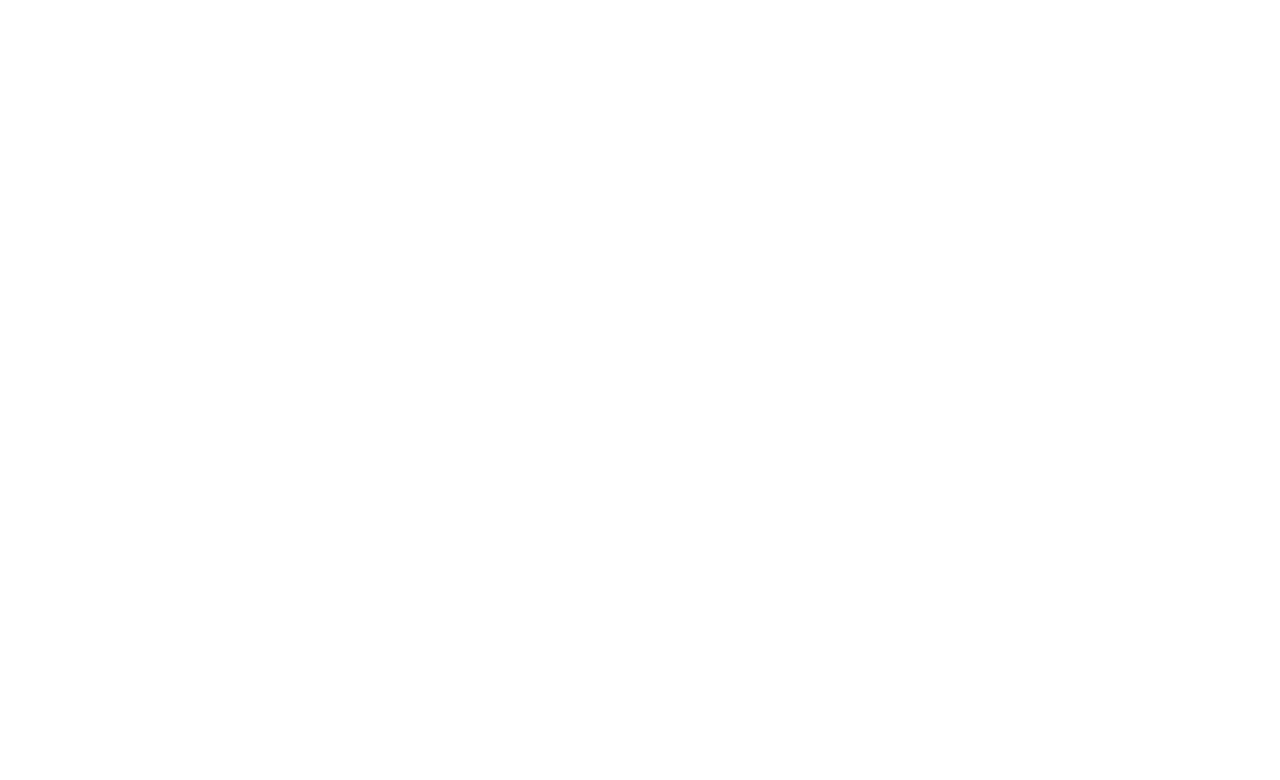
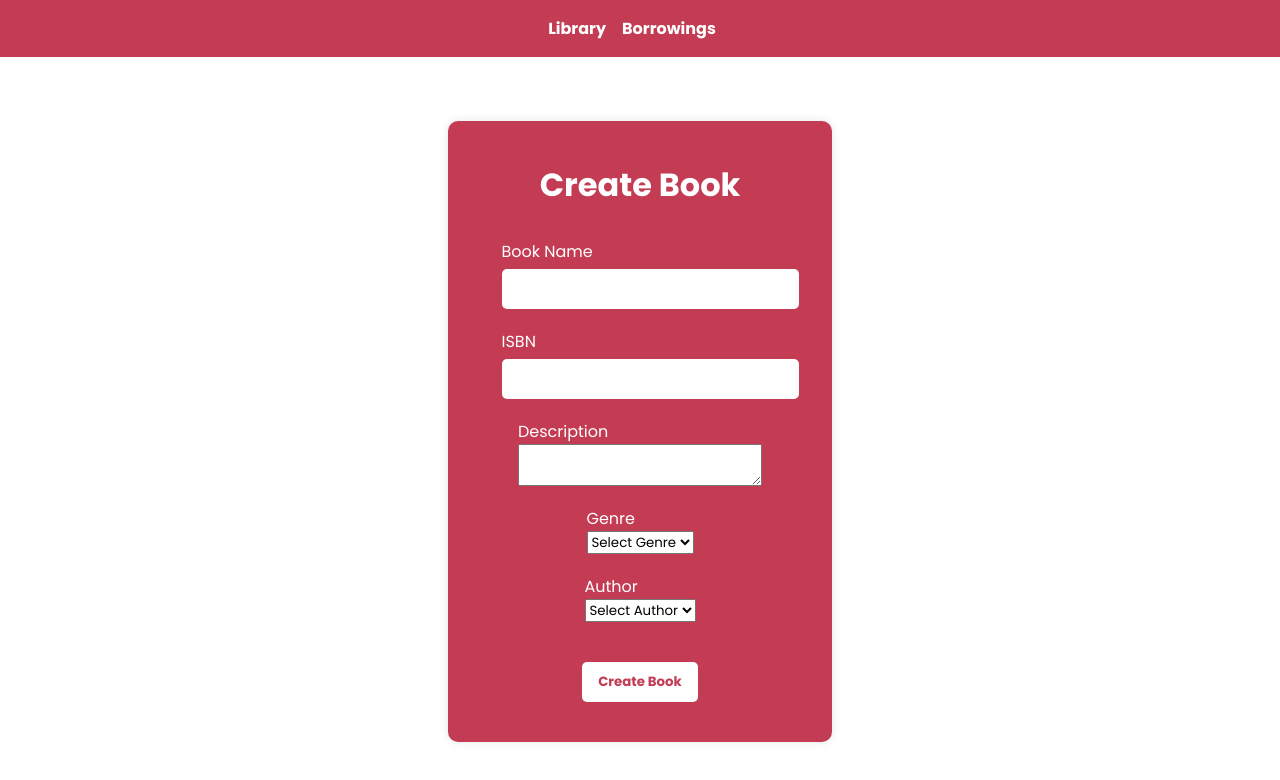
Before and after one commit to Dreadlock0926/pixzarloop-project, a React (Vite) app in the folder part-2/react-frontend/: page /createbook in a window 1280 px wide. Before the commit this address had no page. Shown: the top 780 px of the page. Built offline with nearby package versions, Linux system fonts and the light colour scheme.

Commit message:
added create books page

```diff
--- a/part-2/react-frontend/src/App.jsx
+++ b/part-2/react-frontend/src/App.jsx
@@ -4,6 +4,8 @@
 import Library from './pages/Library'
 import './index.css'
 import Login from './pages/Login'
+import CreateBook from './pages/CreateBook'
+import CreateMember from './pages/CreateMember'
 
 function App() {
 
@@ -11,6 +13,8 @@
     <Router>
       <Routes>
         <Route path="/" element={<Login />} />
+        <Route path="/createbook" element={<CreateBook />} />
+        <Route path="/createmember" element={<CreateMember />} />
         <Route path="/library" element={<Library />} />
         <Route path="/borrowings" element={<Borrowings />} />
       </Routes>
--- /dev/null
+++ b/part-2/react-frontend/src/pages/CreateBook.jsx
@@ -0,0 +1,178 @@
+import { useState } from "react";
+import Navbar from "../components/Navbar";
+import axios from "axios";
+import { useContext, useEffect } from "react";
+import UserContext from "../components/UserContext";
+import { useNavigate } from "react-router-dom";
+
+function CreateBook() {
+
+    const { user } = useContext(UserContext);
+    const navigate = useNavigate();
+
+    const [bookDetails, setBookDetails] = useState({
+        name: "",
+        isbn: "",
+        description: "",
+        genre_id: "",
+        author_id: "",
+    });
+
+    const [genres, setGenres] = useState([]);
+    const [authors, setAuthors] = useState([]);
+
+    const getGenres = async () => {
+
+        try {
+            axios.get("http://localhost:8000/api/genres/", {
+                headers: {
+                  Authorization: `Bearer ${JSON.parse(user).token}`
+                }
+              }).then(response => {
+                setGenres(response.data);
+              }).catch(error => {
+                console.log(error);
+              }
+            );
+        } catch (error) {
+            console.log(error);
+        }
+
+    }
+
+    const getAuthors = async () => {
+
+        try {
+            axios.get("http://localhost:8000/api/authors/", {
+                headers: {
+                  Authorization: `Bearer ${JSON.parse(user).token}`
+                }
+              }).then(response => {
+                setAuthors(response.data);
+              }).catch(error => {
+                console.log(error);
+              }
+            );
+        } catch (error) {
+            console.log(error);
+        }
+
+    }
+
+    useEffect(() => {
+
+        if (user) {
+            getGenres();
+            getAuthors();
+        }
+
+    }, [user]);
+
+    useEffect(() => {
+        console.log(bookDetails);
+    }, [bookDetails]);
+
+    const submitDetails = async (e) => {
+
+        e.preventDefault();
+
+        try {
+            axios.post("http://localhost:8000/api/books/", bookDetails, {
+                headers: {
+                  Authorization: `Bearer ${JSON.parse(user).token}`
+                }
+              }).then(response => {
+                navigate("/library");
+              }).catch(error => {
+                console.log(error);
+              }
+            );
+        }
+
+        catch (error) {
+            console.log(error);
+        }
+
+    }
+
+    return (
+        <>
+        <header>
+            <Navbar />
+        </header>
+
+        <main className="main-login">
+            <div className="login-container">
+                <h1>Create Book</h1>
+                <form onSubmit={submitDetails}>
+                    <div className="form-group">
+                        <label htmlFor="bookName">Book Name</label>
+                        <input
+                            type="text"
+                            id="bookName"
+                            name="bookName"
+                            required
+                            onChange={(e) => setBookDetails({...bookDetails, name: e.target.value})}
+                        />
+                    </div>
+                    <div className="form-group">
+                        <label htmlFor="isbn">ISBN</label>
+                        <input
+                            type="text"
+                            id="isbn"
+                            name="isbn"
+                            required
+                            onChange={(e) => setBookDetails({...bookDetails, isbn: e.target.value})}
+                        />
+                    </div>
+                    <div className="form-group">
+                        <label htmlFor="description">Description</label>
+                        <textarea
+                            id="description"
+                            name="description"
+                            required
+                            onChange={(e) => setBookDetails({...bookDetails, description: e.target.value})}
+                        ></textarea>
+                    </div>
+                    <div className="form-group">
+                        <label htmlFor="genre">Genre</label>
+                        <select
+                            id="genre"
+                            name="genre"
+                            required
+                            onChange={(e) => setBookDetails({ ...bookDetails, genre_id: e.target.value })}
+                        >
+                            <option value="">Select Genre</option>
+                            {genres.map((genre) => (
+                                <option key={genre.genre_id} value={genre.genre_id}>
+                                    {genre.name}
+                                </option>
+                            ))}
+                        </select>
+                    </div>
+
+                    <div className="form-group">
+                        <label htmlFor="author">Author</label>
+                        <select
+                            id="author"
+                            name="author"
+                            required
+                            onChange={(e) => setBookDetails({ ...bookDetails, author_id: e.target.value })}
+                        >
+                            <option value="">Select Author</option>
+                            {authors.map((author) => (
+                                <option key={author.author_id} value={author.author_id}>
+                                    {author.name}
+                                </option>
+                            ))}
+                        </select>
+                    </div>
+                    <button type="submit">Create Book</button>
+                </form>
+            </div>
+        </main>
+        </>
+    );
+}
+
+export default CreateBook;
--- /dev/null
+++ b/part-2/react-frontend/src/pages/CreateMember.jsx
@@ -0,0 +1,8 @@
+function CreateMember() {
+
+    return (
+        <div></div>
+    )
+}
+
+export default CreateMember;
--- a/part-2/react-frontend/src/pages/Library.jsx
+++ b/part-2/react-frontend/src/pages/Library.jsx
@@ -46,16 +46,16 @@
         );
     }
 
-    function Book() {
+    function Book( {book} ) {
         return (
           <div className="book-container">
               <div className="book-details">
                 <div className="book-middle-row">
-                    <h3>Book Title</h3>
-                    <p>Author</p>
+                    <h3> {book.name} </h3>
+                    <p> {book.author.name} </p>
                 </div>
                 <div className="book-bottom-row">
-                    <p>ISBN: 1234567890</p>
+                    <p>ISBN: {book.isbn}</p>
                 </div>
               </div>
               <div className="book-actions">
@@ -71,16 +71,7 @@
     function BookList() {
         return (
           <section className="book-list">
-            <Book />
-            <Book />
-            <Book />
-            <Book />
-            <Book />
-            <Book />
-            <Book />
-            <Book />
-            <Book />
-            <Book />
+            { books && books.map(book => <Book key={book.id} book={book} />) }
           </section>
         );
       }
--- a/part-2/react-frontend/src/pages/Login.css
+++ b/part-2/react-frontend/src/pages/Login.css
@@ -4,7 +4,7 @@
     justify-content: center;
     align-items: center;
     flex-direction: column;
-    margin-top: 10%;
+    margin-top: 5%;
     width: 30%;
     border-radius: 10px;
     color: white;
```
